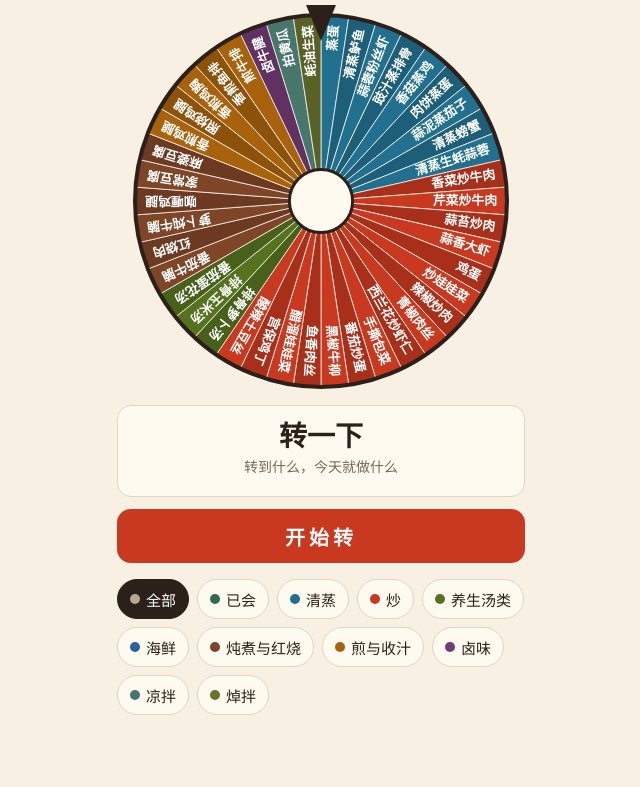
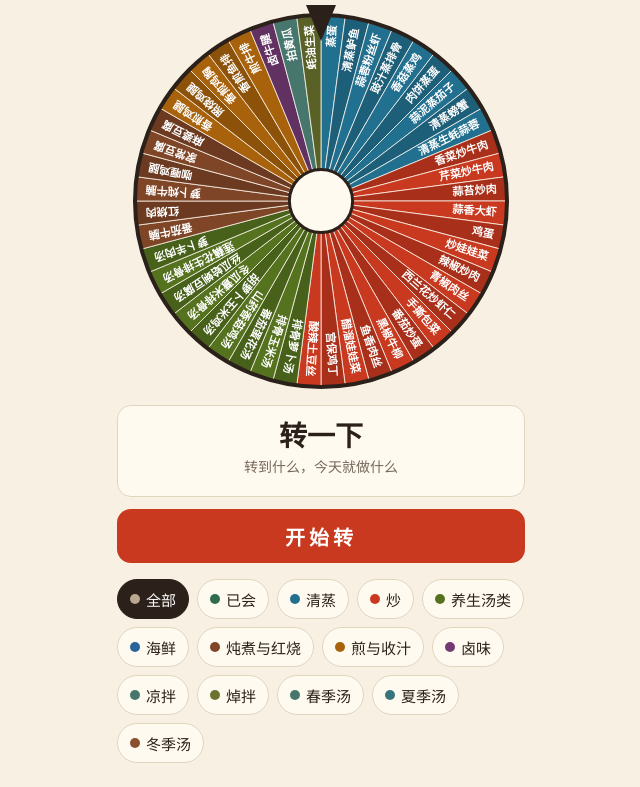
Before and after one commit to aaa-20221127/what-to-eat, a plain HTML site: page index.html in a window 1280 px wide. Shown: the part 91-878 px from the top of the page, without its empty margins (319-959 px from the left). Before the commit the page ends 830 px from the top, so only its background shows below. Drawn offline with Linux system fonts and the light colour scheme.

Commit message:
Add six seasonal soup recipes and filters

```diff
--- a/index.html
+++ b/index.html
@@ -145,7 +145,10 @@ const COOKING_CATEGORIES = [
     "香菜炒牛肉", "芹菜炒牛肉", "蒜苔炒肉", "蒜香大虾", "鸡蛋", "炒娃娃菜", "辣椒炒肉", "青椒肉丝",
     "西兰花炒虾仁", "手撕包菜", "番茄炒蛋", "黑椒牛柳", "鱼香肉丝", "醋溜娃娃菜", "宫保鸡丁", "酸辣土豆丝",
   ] },
-  { name: "养生汤类", color: "#55721f", dishes: ["排骨萝卜汤", "排骨玉米汤", "番茄蛋花汤"] },
+  { name: "养生汤类", color: "#55721f", dishes: [
+    "排骨萝卜汤", "排骨玉米汤", "番茄蛋花汤", "山药香菇鸡汤", "胡萝卜玉米鸡汤",
+    "冬瓜薏米排骨汤", "丝瓜蛤蜊豆腐汤", "莲藕花生排骨汤", "萝卜羊肉汤",
+  ] },
   { name: "炖煮与红烧", color: "#7f4527", dishes: [
     "番茄牛腩", "红烧肉", "萝卜炖牛腩", "咖喱鸡腿", "家常豆腐", "麻婆豆腐",
   ] },
@@ -156,8 +159,14 @@ const COOKING_CATEGORIES = [
 ];
 
 const SEAFOOD = new Set([
-  "蒜香大虾", "西兰花炒虾仁", "清蒸鲈鱼", "蒜蓉粉丝虾", "清蒸螃蟹", "清蒸生蚝蒜蓉", "香煎鱼排",
+  "蒜香大虾", "西兰花炒虾仁", "清蒸鲈鱼", "蒜蓉粉丝虾", "清蒸螃蟹", "清蒸生蚝蒜蓉", "香煎鱼排", "丝瓜蛤蜊豆腐汤",
 ]);
+
+const SEASONAL_SOUPS = [
+  { name: "春季汤", color: "#47766d", dishes: ["山药香菇鸡汤", "胡萝卜玉米鸡汤"] },
+  { name: "夏季汤", color: "#39747d", dishes: ["冬瓜薏米排骨汤", "丝瓜蛤蜊豆腐汤"] },
+  { name: "冬季汤", color: "#88502e", dishes: ["莲藕花生排骨汤", "萝卜羊肉汤"] },
+];
 
 const KNOWN_DISHES = new Set([
   "香菜炒牛肉", "芹菜炒牛肉", "蒜苔炒肉", "蒜香大虾", "鸡蛋", "炒娃娃菜", "辣椒炒肉",
@@ -170,6 +179,7 @@ const FILTERS = [
   ...COOKING_CATEGORIES.slice(0, 3),
   { name: "海鲜", color: "#286499" },
   ...COOKING_CATEGORIES.slice(3),
+  ...SEASONAL_SOUPS,
 ];
 
 const ALL_DISHES = COOKING_CATEGORIES.flatMap(({name, color, dishes}) =>
@@ -177,6 +187,8 @@ const ALL_DISHES = COOKING_CATEGORIES.flatMap(({name, color, dishes}) =>
     const categories = [name];
     if (SEAFOOD.has(dish)) categories.push("海鲜");
     if (KNOWN_DISHES.has(dish)) categories.push("已会");
+    const season = SEASONAL_SOUPS.find(filter => filter.dishes.includes(dish));
+    if (season) categories.push(season.name);
     return { name: dish, categories, color };
   })
 );
@@ -224,6 +236,12 @@ const DISH_PHOTOS = new Map([
   ["酸辣土豆丝", "hot-sour-potatoes"],
   ["拍黄瓜", "smashed-cucumber"],
   ["番茄蛋花汤", "tomato-egg-drop-soup"],
+  ["山药香菇鸡汤", "yam-shiitake-chicken-soup"],
+  ["胡萝卜玉米鸡汤", "carrot-corn-chicken-soup"],
+  ["冬瓜薏米排骨汤", "winter-melon-job-tears-rib-soup"],
+  ["丝瓜蛤蜊豆腐汤", "loofah-clam-tofu-soup"],
+  ["莲藕花生排骨汤", "lotus-peanut-rib-soup"],
+  ["萝卜羊肉汤", "daikon-lamb-soup"],
 ]);
 
 const TAU = Math.PI * 2;
--- a/recipe-steps.js
+++ b/recipe-steps.js
@@ -41,6 +41,12 @@ const RECIPE_STEPS = {
   "hot-sour-potatoes": ["土豆切细丝，用清水洗掉表面淀粉并沥干。", "热油炒香干辣椒，下土豆丝快炒至脆嫩熟透。", "加盐和少量醋快速翻匀出锅。"],
   "smashed-cucumber": ["黄瓜洗净后用刀面拍裂，切成一口大小。", "将蒜末、生抽、醋和香油拌成汁。", "临吃前和黄瓜拌匀，口味偏重可略加盐。"],
   "tomato-egg-drop-soup": ["番茄切小块，鸡蛋打散。番茄用少许油炒到出汁。", "加水煮开，加入一点盐，再转微沸。", "把蛋液细细淋入汤中，等蛋花凝固后轻推一下，撒葱。"],
+  "yam-shiitake-chicken-soup": ["鸡肉切块，山药去皮切厚段，香菇去蒂切半，备两片姜。", "鸡块和姜加水煮开，撇去浮沫，小火炖约 30 分钟。", "加山药和香菇再炖约 15–20 分钟，至山药软、鸡肉中心达 74°C，最后加盐。"],
+  "carrot-corn-chicken-soup": ["鸡肉切块，胡萝卜切滚刀块，甜玉米切段。", "鸡块加姜片和清水煮开后撇沫，转小火，加玉米炖约 30 分钟。", "加入胡萝卜再炖约 15–20 分钟，至胡萝卜软、鸡肉中心达 74°C，再加盐。"],
+  "winter-melon-job-tears-rib-soup": ["薏米洗净，按包装说明浸泡。排骨焯水去沫，冬瓜去瓤切厚块。", "排骨、薏米和姜片加水，小火炖约 45–60 分钟，直到薏米和排骨软熟。", "加入冬瓜继续煮约 10–15 分钟，瓜肉透亮后加盐。"],
+  "loofah-clam-tofu-soup": ["蛤蜊吐沙后刷净外壳，丝瓜去皮切块，豆腐切丁。", "少油略炒丝瓜和姜丝，加水煮开，放豆腐煮几分钟。", "下蛤蜊煮至开壳、蛤肉熟透，丢弃煮后不开壳的蛤蜊。尝味后再决定是否加盐。"],
+  "lotus-peanut-rib-soup": ["花生提前浸泡至吸水，莲藕去皮切厚片，排骨焯水撇沫。", "排骨、花生、莲藕和姜片一起加清水煮开，转小火炖约 60–90 分钟。", "莲藕和花生软熟、排骨能轻松咬开时，加盐出锅。"],
+  "daikon-lamb-soup": ["羊肉切块焯水去沫，白萝卜去皮切块，备姜片。", "羊肉、姜片加清水，小火炖约 60–90 分钟，至羊肉软嫩。", "下白萝卜炖约 15–25 分钟，至萝卜透亮软熟。加盐，按口味撒香菜或白胡椒。"],
 };
 
 const RECIPE_SOURCES = {
@@ -86,4 +92,10 @@ const RECIPE_SOURCES = {
   "hot-sour-potatoes": "https://m.xiachufang.com/recipe/101868926/",
   "smashed-cucumber": "https://home.meishichina.com/recipe-89413.html",
   "tomato-egg-drop-soup": "https://home.meishichina.com/recipe-149887.html",
+  "yam-shiitake-chicken-soup": "https://m.xiachufang.com/recipe/102249376/",
+  "carrot-corn-chicken-soup": "https://www.xiachufang.com/recipe/104345030/",
+  "winter-melon-job-tears-rib-soup": "https://www.xiachufang.com/recipe/106432394/",
+  "loofah-clam-tofu-soup": "https://m.xiachufang.com/recipe/106174398/",
+  "lotus-peanut-rib-soup": "https://www.xiachufang.com/recipe/99820/",
+  "daikon-lamb-soup": "https://m.xiachufang.com/recipe/106669363/",
 };
```
Also changed, not shown: photos/carrot-corn-chicken-soup.webp (added), photos/daikon-lamb-soup.webp (added), photos/loofah-clam-tofu-soup.webp (added), photos/lotus-peanut-rib-soup.webp (added), photos/winter-melon-job-tears-rib-soup.webp (added), photos/yam-shiitake-chicken-soup.webp (added).
